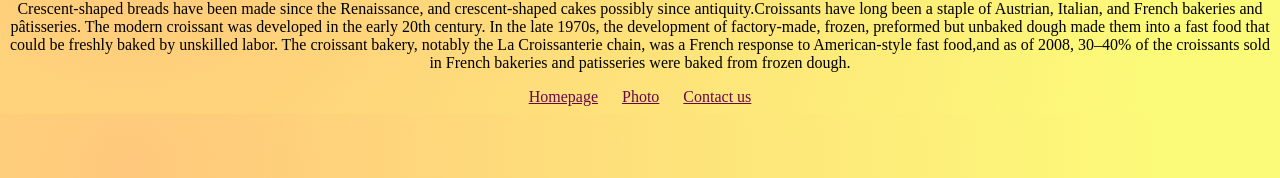
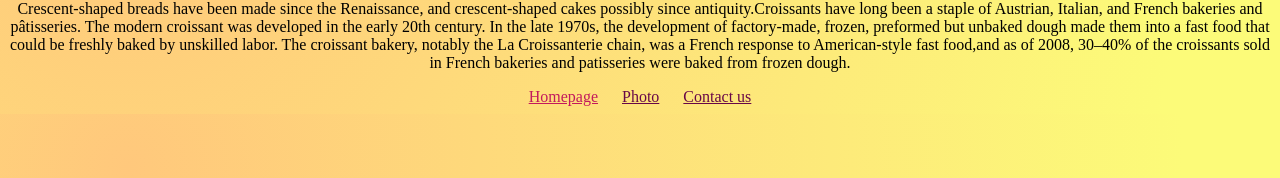
Before and after one commit to iva-pa/Croissant_exercise, a plain HTML site: page index.html in a window 1280 px wide. In both pictures the pointer is over the link "Homepage". Shown: the part 151-329 px from the top of the page. Drawn offline with Linux system fonts and the light colour scheme.

Commit message:
updated css and styles

```diff
--- a/source/style.css
+++ b/source/style.css
@@ -13,6 +13,9 @@ a {
   margin: 10px;
   color: #680747;
 }
+a:hover {
+  color: #c3195d;
+}
 img {
   width: 500px;
 }
```
